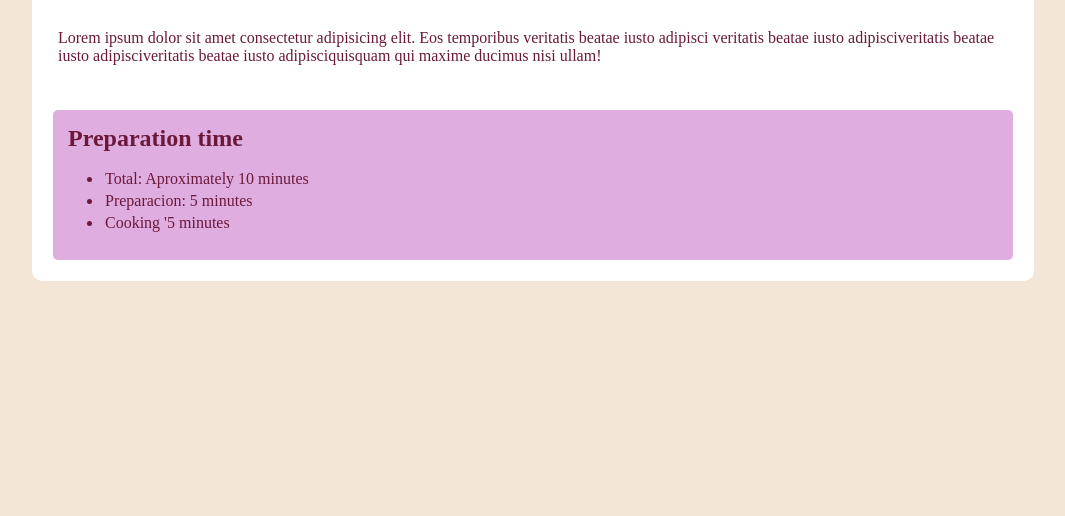
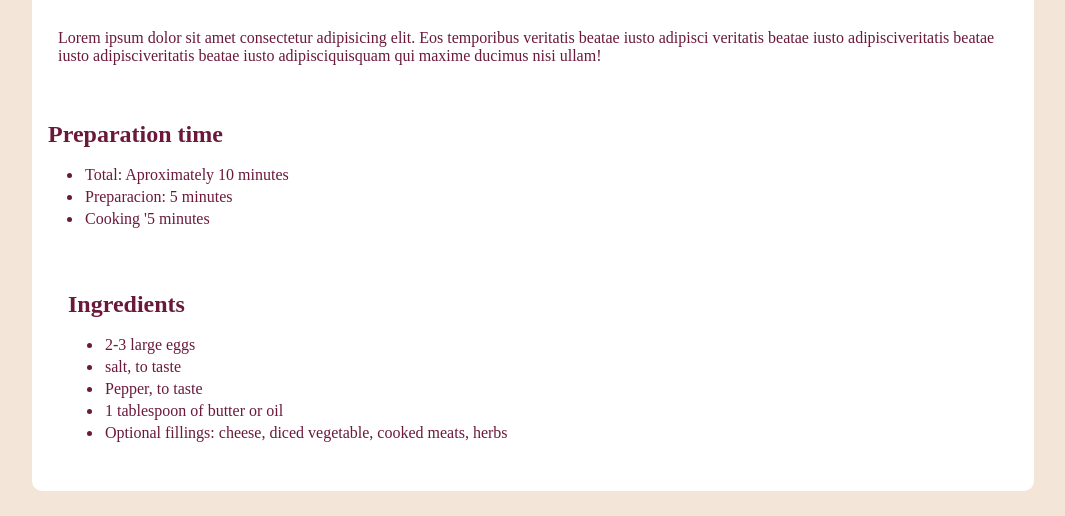
Before and after one commit to JuanCarlosTrianaSanchez/Recipe, a plain HTML site: page index.html in a window 1280 px wide. Shown: the part 597-1113 px from the top of the page, without its empty margins (107-1172 px from the left). Before the commit the page ends 903 px from the top, so only its background shows below. Drawn offline with Linux system fonts and the light colour scheme.

Commit message:
V3 Ingredients

```diff
--- a/css/style.css
+++ b/css/style.css
@@ -35,11 +35,17 @@ p {
 }
 
 #timer {
-  background-color: #dfaddf;
-  margin: 20px;
+
   padding: 10px;
   border-radius: 5px;
 }
+
+#ingred {
+
+    margin: 20px;
+    padding: 10px;
+    border-radius: 5px;
+  }
 
 div h2 {
   font-family: "DM Serif Display";
--- a/index.html
+++ b/index.html
@@ -26,6 +26,19 @@
           <li>Cooking '5 minutes</li>
         </ul>
       </div>
+
+      <div id="ingred">
+        <h2>Ingredients</h2>
+        <ul>
+          <li>2-3 large eggs</li>
+          <li>salt, to taste</li>
+          <li>Pepper, to taste</li>
+          <li>1 tablespoon of butter or oil</li>
+          <li>
+            Optional fillings: cheese, diced vegetable, cooked meats, herbs
+          </li>
+        </ul>
+      </div>
     </main>
   </body>
 </html>
```
